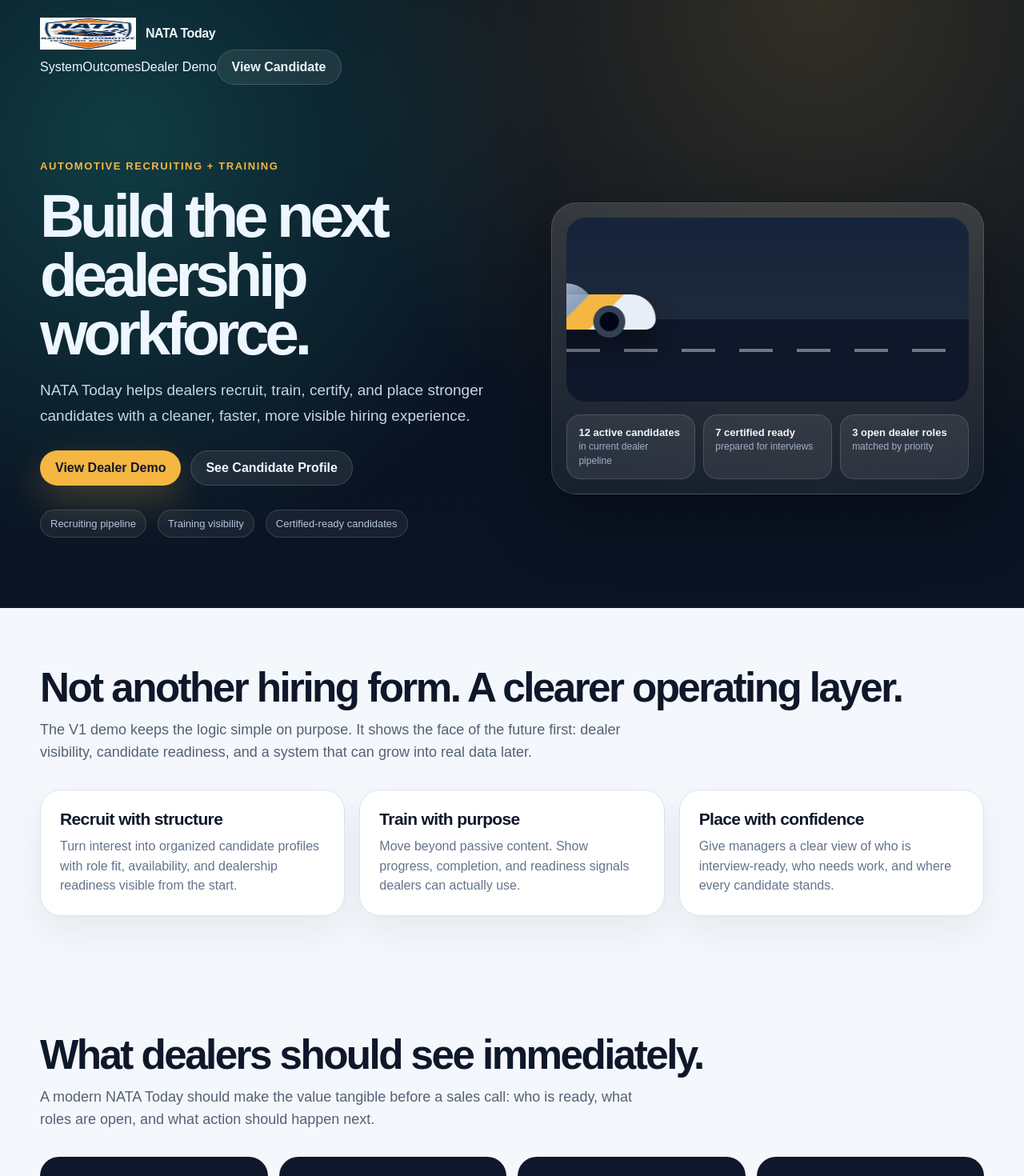
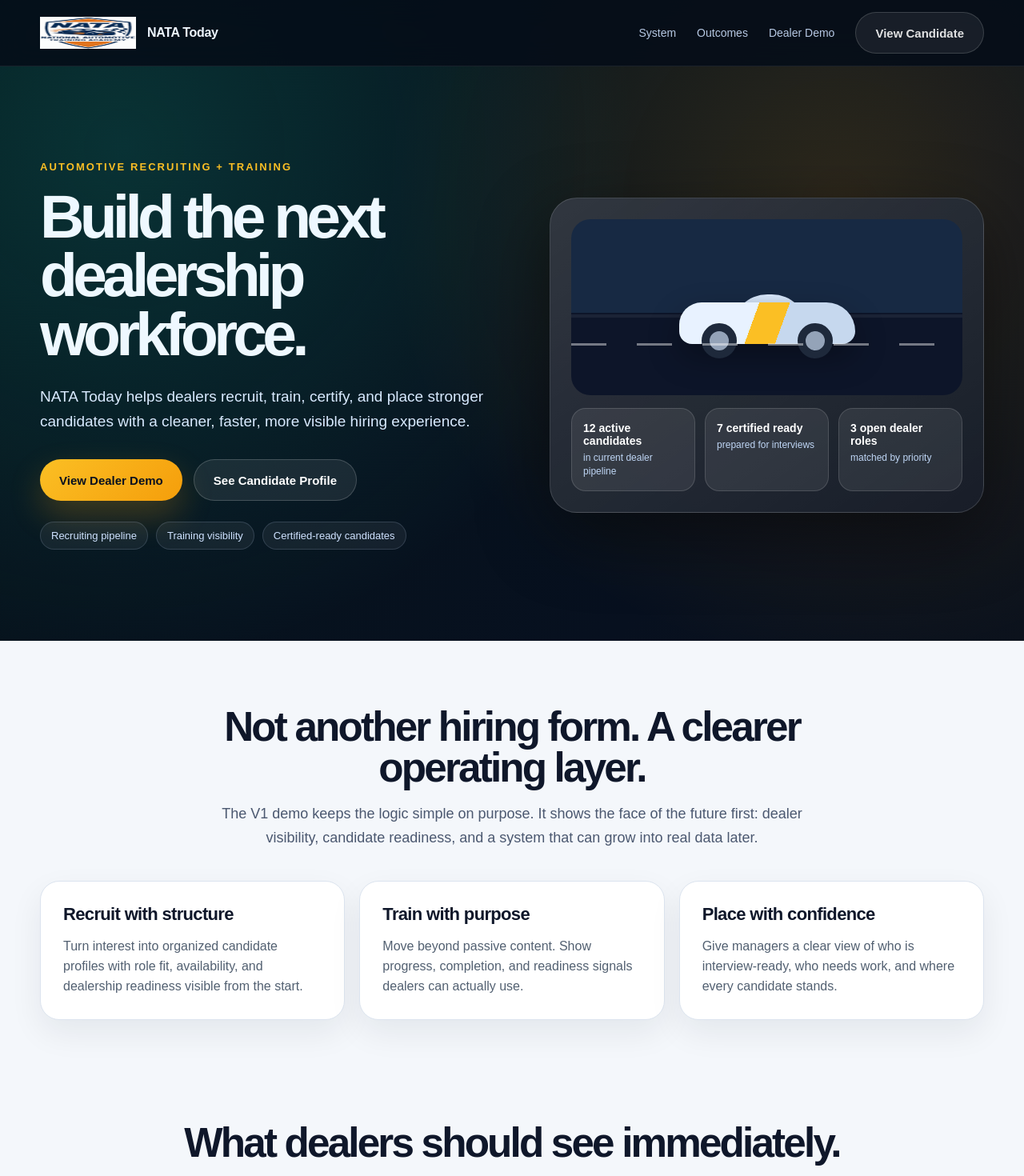
Before and after one commit to zlomke76-del/natatoday, a Next.js app: page / in a window 1280 px wide. Shown: the top 1470 px of the page at 80% size. Built offline with nearby package versions, Linux system fonts and the light colour scheme.

Commit message:
Update globals.css

```diff
--- a/app/globals.css
+++ b/app/globals.css
@@ -1,152 +1,496 @@
-:root {
-  --bg: #07111f;
-  --bg-soft: #0d1b2e;
-  --panel: rgba(255, 255, 255, 0.08);
-  --panel-strong: rgba(255, 255, 255, 0.12);
-  --text: #eef6ff;
-  --muted: #9eb0c5;
-  --line: rgba(255, 255, 255, 0.14);
-  --accent: #f5b642;
-  --accent-2: #2dd4bf;
-  --white: #ffffff;
-  --ink: #0f172a;
+* {
+  box-sizing: border-box;
 }
 
-* { box-sizing: border-box; }
-html { scroll-behavior: smooth; }
+html {
+  scroll-behavior: smooth;
+}
+
 body {
   margin: 0;
-  background: var(--bg);
-  color: var(--text);
+  background: #07101f;
+  color: #eef6ff;
   font-family: Arial, Helvetica, sans-serif;
 }
-a { color: inherit; text-decoration: none; }
+
+a {
+  color: inherit;
+  text-decoration: none;
+}
 
 .shell {
   min-height: 100vh;
   background:
-    radial-gradient(circle at 12% 10%, rgba(45, 212, 191, 0.22), transparent 28%),
-    radial-gradient(circle at 80% 0%, rgba(245, 182, 66, 0.18), transparent 32%),
-    linear-gradient(180deg, #07111f 0%, #0b1424 48%, #f4f7fb 48%, #f4f7fb 100%);
+    radial-gradient(circle at 12% 10%, rgba(20, 184, 166, 0.18), transparent 32%),
+    radial-gradient(circle at 82% 14%, rgba(245, 158, 11, 0.16), transparent 30%),
+    linear-gradient(135deg, #06161b 0%, #07101f 50%, #161616 100%);
 }
 
 .nav {
-  width: min(1180px, calc(100% - 32px));
+  position: sticky;
+  top: 0;
+  z-index: 20;
+  width: 100%;
+  border-bottom: 1px solid rgba(255, 255, 255, 0.08);
+  background: rgba(5, 13, 24, 0.88);
+  backdrop-filter: blur(16px);
+}
+
+.nav-inner {
+  width: min(1180px, calc(100% - 40px));
+  height: 82px;
   margin: 0 auto;
-  padding: 22px 0;
   display: flex;
+  align-items: center;
   justify-content: space-between;
+  gap: 28px;
+}
+
+.brand {
+  display: flex;
   align-items: center;
-  gap: 16px;
+  gap: 14px;
+  min-width: 0;
 }
-.brand { display: flex; align-items: center; gap: 12px; font-weight: 900; letter-spacing: -0.03em; }
-.logo {
-  width: 42px;
-  height: 42px;
-  border-radius: 14px;
-  background: linear-gradient(135deg, var(--accent), #fff3bf 45%, var(--accent-2));
+
+.brand-logo {
+  width: 132px;
+  height: auto;
+  display: block;
+  object-fit: contain;
+  filter: drop-shadow(0 8px 20px rgba(0, 0, 0, 0.32));
+}
+
+.brand-text {
+  font-size: 16px;
+  font-weight: 900;
+  letter-spacing: -0.02em;
+  white-space: nowrap;
+}
+
+.nav-links {
+  display: flex;
+  align-items: center;
+  justify-content: flex-end;
+  gap: 26px;
+  font-size: 14px;
+  color: #cfe2ff;
+  white-space: nowrap;
+}
+
+.nav-links a:not(.nav-cta) {
+  opacity: 0.88;
+  transition: opacity 160ms ease, color 160ms ease;
+}
+
+.nav-links a:not(.nav-cta):hover {
+  opacity: 1;
+  color: #ffffff;
+}
+
+.nav-cta {
+  display: inline-flex;
+  align-items: center;
+  justify-content: center;
+  min-height: 44px;
+  padding: 0 22px;
+  border: 1px solid rgba(255, 255, 255, 0.18);
+  border-radius: 999px;
+  background: rgba(255, 255, 255, 0.1);
+  color: #ffffff;
+  font-weight: 900;
+  box-shadow: inset 0 1px 0 rgba(255, 255, 255, 0.1);
+}
+
+.hero {
+  width: min(1180px, calc(100% - 40px));
+  min-height: calc(100vh - 82px);
+  margin: 0 auto;
+  padding: 92px 0 88px;
   display: grid;
-  place-items: center;
-  color: #06111f;
-  font-weight: 950;
-  box-shadow: 0 14px 35px rgba(0, 0, 0, 0.25);
+  grid-template-columns: minmax(0, 1.02fr) minmax(420px, 0.98fr);
+  align-items: center;
+  gap: 72px;
 }
-.navlinks { display: flex; align-items: center; gap: 20px; color: var(--muted); font-size: 14px; }
-.navlinks a:hover { color: var(--white); }
+
+.hero-copy {
+  max-width: 620px;
+}
+
+.eyebrow {
+  margin-bottom: 18px;
+  color: #fbbf24;
+  font-size: 13px;
+  font-weight: 900;
+  letter-spacing: 0.16em;
+  text-transform: uppercase;
+}
+
+h1 {
+  margin: 0;
+  color: #eef8ff;
+  font-size: clamp(48px, 6vw, 82px);
+  line-height: 0.96;
+  letter-spacing: -0.075em;
+  text-wrap: balance;
+}
+
+.lede {
+  max-width: 620px;
+  margin: 26px 0 0;
+  color: #d9eaff;
+  font-size: 19px;
+  line-height: 1.62;
+}
+
+.hero-actions {
+  display: flex;
+  flex-wrap: wrap;
+  gap: 14px;
+  margin-top: 32px;
+}
 
 .btn {
   display: inline-flex;
+  min-height: 52px;
   align-items: center;
   justify-content: center;
-  border: 1px solid transparent;
   border-radius: 999px;
-  padding: 12px 18px;
-  font-weight: 800;
-  cursor: pointer;
-  transition: transform 0.2s ease, border-color 0.2s ease, background 0.2s ease;
+  padding: 0 24px;
+  font-size: 15px;
+  font-weight: 900;
 }
-.btn:hover { transform: translateY(-1px); }
-.btn-primary { background: var(--accent); color: #111827; box-shadow: 0 18px 45px rgba(245, 182, 66, 0.24); }
-.btn-secondary { background: rgba(255, 255, 255, 0.08); border-color: var(--line); color: var(--text); }
 
-.hero {
-  width: min(1180px, calc(100% - 32px));
+.btn-primary {
+  background: linear-gradient(135deg, #fbbf24, #f59e0b);
+  color: #07101f;
+  box-shadow: 0 18px 42px rgba(245, 158, 11, 0.24);
+}
+
+.btn-secondary {
+  border: 1px solid rgba(255, 255, 255, 0.18);
+  background: rgba(255, 255, 255, 0.08);
+  color: #ffffff;
+}
+
+.trust-row {
+  display: flex;
+  flex-wrap: wrap;
+  gap: 10px;
+  margin-top: 26px;
+}
+
+.trust-pill {
+  border: 1px solid rgba(199, 219, 255, 0.16);
+  border-radius: 999px;
+  padding: 9px 13px;
+  background: rgba(255, 255, 255, 0.06);
+  color: #cfe2ff;
+  font-size: 13px;
+}
+
+.hero-card {
+  padding: 26px;
+  border: 1px solid rgba(255, 255, 255, 0.14);
+  border-radius: 34px;
+  background:
+    linear-gradient(145deg, rgba(255, 255, 255, 0.16), rgba(255, 255, 255, 0.06)),
+    rgba(8, 15, 28, 0.88);
+  box-shadow: 0 28px 90px rgba(0, 0, 0, 0.46);
+}
+
+.road {
+  position: relative;
+  height: 220px;
+  overflow: hidden;
+  border-radius: 24px;
+  background:
+    linear-gradient(180deg, #172943 0 53%, #0d1529 53% 100%);
+}
+
+.road::before {
+  content: "";
+  position: absolute;
+  inset: 54% 0 auto;
+  height: 4px;
+  background: rgba(255, 255, 255, 0.06);
+}
+
+.road::after {
+  content: "";
+  position: absolute;
+  left: 0;
+  right: 0;
+  bottom: 62px;
+  height: 3px;
+  background: repeating-linear-gradient(
+    90deg,
+    rgba(255, 255, 255, 0.66) 0 44px,
+    transparent 44px 82px
+  );
+  opacity: 0.65;
+}
+
+.car {
+  position: absolute;
+  left: 50%;
+  top: 94px;
+  width: 220px;
+  height: 80px;
+  transform: translateX(-50%);
+}
+
+.car-body {
+  position: absolute;
+  left: 0;
+  right: 0;
+  bottom: 18px;
+  height: 52px;
+  border-radius: 42px 54px 24px 24px;
+  background:
+    linear-gradient(110deg, #e8f2ff 0 42%, #fbbf24 42% 58%, #c6d8ee 58% 100%);
+  box-shadow: 0 16px 40px rgba(0, 0, 0, 0.32);
+}
+
+.car-top {
+  position: absolute;
+  left: 66px;
+  top: 0;
+  width: 94px;
+  height: 48px;
+  border-radius: 46px 46px 4px 4px;
+  background: linear-gradient(180deg, #dbeafe, #9fb5cc);
+}
+
+.wheel {
+  position: absolute;
+  bottom: 0;
+  width: 44px;
+  height: 44px;
+  border: 10px solid #1e293b;
+  border-radius: 999px;
+  background: #94a3b8;
+  z-index: 2;
+}
+
+.wheel.one {
+  left: 28px;
+}
+
+.wheel.two {
+  right: 28px;
+}
+
+.signal-card {
+  display: grid;
+  grid-template-columns: repeat(3, 1fr);
+  gap: 12px;
+  margin-top: 16px;
+}
+
+.signal {
+  min-height: 80px;
+  padding: 16px 14px;
+  border: 1px solid rgba(255, 255, 255, 0.14);
+  border-radius: 18px;
+  background: rgba(255, 255, 255, 0.08);
+}
+
+.signal b {
+  display: block;
+  margin-bottom: 5px;
+  color: #ffffff;
+  font-size: 14px;
+}
+
+.signal span {
+  display: block;
+  color: #bfd6f5;
+  font-size: 12px;
+  line-height: 1.35;
+}
+
+.section-light {
+  background: #f4f7fb;
+  color: #101827;
+  padding: 82px 0;
+}
+
+.section-tight {
+  padding-top: 46px;
+}
+
+.wrap {
+  width: min(1180px, calc(100% - 40px));
   margin: 0 auto;
-  padding: 72px 0 88px;
+}
+
+.section-title {
+  max-width: 920px;
+  margin: 0 auto;
+  color: #0f172a;
+  font-size: clamp(34px, 4vw, 54px);
+  line-height: 1;
+  letter-spacing: -0.055em;
+  text-align: center;
+}
+
+.section-copy {
+  max-width: 760px;
+  margin: 18px auto 0;
+  color: #4b5870;
+  font-size: 18px;
+  line-height: 1.65;
+  text-align: center;
+}
+
+.grid-3 {
   display: grid;
-  grid-template-columns: 1.05fr 0.95fr;
-  gap: 42px;
-  align-items: center;
+  grid-template-columns: repeat(3, 1fr);
+  gap: 18px;
+  margin-top: 38px;
 }
-.eyebrow { color: var(--accent); font-size: 13px; font-weight: 900; letter-spacing: 0.12em; text-transform: uppercase; }
-h1 { font-size: clamp(42px, 6vw, 78px); line-height: 0.96; margin: 18px 0; letter-spacing: -0.07em; }
-.lede { color: #c6d5e8; font-size: 19px; line-height: 1.65; max-width: 650px; margin: 0 0 28px; }
-.hero-actions { display: flex; gap: 12px; flex-wrap: wrap; }
-.trust-row { display: flex; gap: 14px; flex-wrap: wrap; margin-top: 30px; color: #b5c4d8; font-size: 13px; }
-.trust-pill { border: 1px solid var(--line); background: rgba(255, 255, 255, 0.06); border-radius: 999px; padding: 9px 12px; }
 
-.hero-card { background: linear-gradient(180deg, rgba(255,255,255,.13), rgba(255,255,255,.06)); border: 1px solid var(--line); border-radius: 32px; padding: 18px; box-shadow: 0 28px 80px rgba(0,0,0,.35); overflow: hidden; }
-.road { height: 230px; border-radius: 24px; position: relative; overflow: hidden; background: linear-gradient(180deg, #15243b 0%, #1e293b 55%, #0f172a 55%, #0f172a 100%); }
-.road:before { content: ""; position: absolute; left: 0; right: 0; bottom: 62px; height: 4px; background: repeating-linear-gradient(90deg, rgba(255,255,255,.75) 0 42px, transparent 42px 72px); opacity: .55; }
-.car { position: absolute; left: 50%; top: 78px; width: 260px; height: 76px; transform: translateX(-50%); animation: drive 5.2s ease-in-out infinite; }
-.car-body { position: absolute; inset: 18px 10px 14px; border-radius: 46px 58px 24px 24px; background: linear-gradient(135deg, #e8eef8, #8aa1bd 55%, #f5b642 56%, #f5b642 70%, #e8eef8 71%); box-shadow: 0 18px 30px rgba(0,0,0,.38); }
-.car-top { position: absolute; left: 62px; top: 4px; width: 112px; height: 40px; border-radius: 42px 42px 4px 4px; background: linear-gradient(135deg, #dbeafe, #64748b); }
-.wheel { position: absolute; bottom: 4px; width: 40px; height: 40px; border-radius: 50%; background: #020617; border: 8px solid #334155; }
-.wheel.one { left: 42px; }
-.wheel.two { right: 48px; }
-@keyframes drive { 0% { transform: translateX(-165%); } 40%, 60% { transform: translateX(-50%); } 100% { transform: translateX(70%); } }
-.signal-card { margin-top: 16px; display: grid; grid-template-columns: repeat(3, 1fr); gap: 10px; }
-.signal { background: rgba(255,255,255,.08); border: 1px solid var(--line); border-radius: 18px; padding: 14px; }
-.signal b { display: block; font-size: 13px; }
-.signal span { color: var(--muted); font-size: 12px; }
+.card-light,
+.metric {
+  border: 1px solid #dce4ef;
+  border-radius: 24px;
+  background: #ffffff;
+  box-shadow: 0 16px 40px rgba(15, 23, 42, 0.07);
+}
 
-.section-light { background: #f4f7fb; color: var(--ink); padding: 74px 0; }
-.wrap { width: min(1180px, calc(100% - 32px)); margin: 0 auto; }
-.section-title { font-size: clamp(32px, 4vw, 52px); line-height: 1; letter-spacing: -0.05em; margin: 0 0 14px; }
-.section-copy { color: #536177; font-size: 18px; line-height: 1.55; max-width: 760px; margin: 0 0 32px; }
-.grid-3 { display: grid; grid-template-columns: repeat(3, 1fr); gap: 18px; }
-.card-light { background: white; border: 1px solid #dce4ef; border-radius: 26px; padding: 24px; box-shadow: 0 20px 45px rgba(15,23,42,.06); }
-.card-light h3 { margin: 0 0 10px; font-size: 21px; letter-spacing: -0.03em; }
-.card-light p { margin: 0; color: #64748b; line-height: 1.55; }
-.metric-row { display: grid; grid-template-columns: repeat(4, 1fr); gap: 14px; margin-top: 28px; }
-.metric { background: #0f172a; color: white; border-radius: 24px; padding: 22px; }
-.metric strong { font-size: 32px; display: block; letter-spacing: -0.04em; }
-.metric span { color: #b8c4d6; font-size: 13px; }
-.footer { background: #07111f; padding: 36px 0; color: #94a3b8; }
+.card-light {
+  padding: 28px;
+}
 
-.page { min-height: 100vh; background: #f4f7fb; color: #0f172a; }
-.topbar { background: #07111f; color: white; padding: 18px 0; }
-.dashboard { width: min(1180px, calc(100% - 32px)); margin: 0 auto; padding: 34px 0 70px; }
-.dash-header { display: flex; justify-content: space-between; align-items: flex-start; gap: 18px; margin-bottom: 24px; }
-.dash-header h1 { color: #0f172a; font-size: 42px; margin: 0 0 8px; }
-.dash-header p { color: #64748b; margin: 0; line-height: 1.5; }
-.dash-grid { display: grid; grid-template-columns: .78fr 1.22fr; gap: 18px; }
-.panel { background: white; border: 1px solid #dce4ef; border-radius: 26px; padding: 22px; box-shadow: 0 18px 42px rgba(15,23,42,.06); }
-.panel h2 { margin: 0 0 16px; font-size: 22px; letter-spacing: -0.04em; }
-.role, .candidate { border: 1px solid #e2e8f0; border-radius: 20px; padding: 16px; margin-bottom: 12px; }
-.role { display: flex; justify-content: space-between; gap: 12px; align-items: center; }
-.badge { display: inline-flex; border-radius: 999px; padding: 7px 10px; font-size: 12px; font-weight: 900; background: #ecfeff; color: #0f766e; }
-.badge.gold { background: #fff7ed; color: #b45309; }
-.badge.green { background: #f0fdf4; color: #15803d; }
-.badge.dark { background: #0f172a; color: white; }
-.candidate { display: grid; grid-template-columns: 1fr auto; gap: 12px; align-items: center; }
-.candidate h3 { margin: 0 0 5px; }
-.candidate p { margin: 0; color: #64748b; }
-.progress { height: 10px; background: #e2e8f0; border-radius: 999px; overflow: hidden; margin-top: 10px; }
-.progress > span { display: block; height: 100%; background: #2dd4bf; border-radius: 999px; }
-.profile { width: min(980px, calc(100% - 32px)); margin: 0 auto; padding: 36px 0 70px; }
-.profile-hero { background: #0f172a; color: white; border-radius: 32px; padding: 30px; display: grid; grid-template-columns: 1fr auto; gap: 24px; align-items: center; }
-.profile-hero h1 { margin: 8px 0 12px; }
-.avatar { width: 96px; height: 96px; border-radius: 30px; background: linear-gradient(135deg, #f5b642, #2dd4bf); display: grid; place-items: center; font-size: 34px; font-weight: 950; color: #06111f; }
-.profile-grid { display: grid; grid-template-columns: 1fr 1fr; gap: 18px; margin-top: 18px; }
-ul.clean { list-style: none; margin: 0; padding: 0; display: grid; gap: 12px; }
-ul.clean li { display: flex; justify-content: space-between; gap: 12px; border-bottom: 1px solid #e2e8f0; padding-bottom: 10px; }
+.card-light h3 {
+  margin: 0;
+  color: #0f172a;
+  font-size: 22px;
+  letter-spacing: -0.03em;
+}
 
-@media (max-width: 820px) {
-  .navlinks { display: none; }
-  .hero, .dash-grid, .profile-grid { grid-template-columns: 1fr; }
-  .hero { padding-top: 36px; }
-  .grid-3, .metric-row, .signal-card { grid-template-columns: 1fr; }
-  .dash-header, .profile-hero { grid-template-columns: 1fr; display: grid; }
-  h1 { font-size: 44px; }
+.card-light p {
+  margin: 14px 0 0;
+  color: #526071;
+  line-height: 1.58;
 }
+
+.metric-row {
+  display: grid;
+  grid-template-columns: repeat(4, 1fr);
+  gap: 16px;
+  margin-top: 36px;
+}
+
+.metric {
+  padding: 24px;
+  text-align: center;
+}
+
+.metric strong {
+  display: block;
+  color: #0f172a;
+  font-size: 42px;
+  letter-spacing: -0.05em;
+}
+
+.metric span {
+  display: block;
+  margin-top: 8px;
+  color: #526071;
+  font-size: 14px;
+}
+
+.footer {
+  padding: 28px 0;
+  background: #0a1220;
+  color: #9fb1cc;
+  font-size: 13px;
+}
+
+@media (max-width: 980px) {
+  .nav-inner {
+    height: auto;
+    padding: 16px 0;
+    align-items: flex-start;
+    flex-direction: column;
+  }
+
+  .nav-links {
+    width: 100%;
+    justify-content: flex-start;
+    flex-wrap: wrap;
+    gap: 12px 18px;
+  }
+
+  .hero {
+    min-height: auto;
+    grid-template-columns: 1fr;
+    padding: 56px 0 72px;
+    gap: 42px;
+  }
+
+  .hero-copy {
+    max-width: none;
+  }
+
+  .hero-card {
+    max-width: 620px;
+  }
+
+  .grid-3,
+  .metric-row {
+    grid-template-columns: 1fr;
+  }
+
+  .signal-card {
+    grid-template-columns: 1fr;
+  }
+}
+
+@media (max-width: 560px) {
+  .nav-inner,
+  .hero,
+  .wrap {
+    width: min(100% - 28px, 1180px);
+  }
+
+  .brand-logo {
+    width: 110px;
+  }
+
+  .brand-text {
+    font-size: 15px;
+  }
+
+  .nav-links {
+    font-size: 13px;
+  }
+
+  h1 {
+    font-size: 48px;
+  }
+
+  .lede {
+    font-size: 17px;
+  }
+
+  .hero-card {
+    padding: 16px;
+    border-radius: 24px;
+  }
+
+  .road {
+    height: 180px;
+  }
+
+  .car {
+    width: 188px;
+    top: 78px;
+  }
+
+  .section-light {
+    padding: 58px 0;
+  }
+}
```
